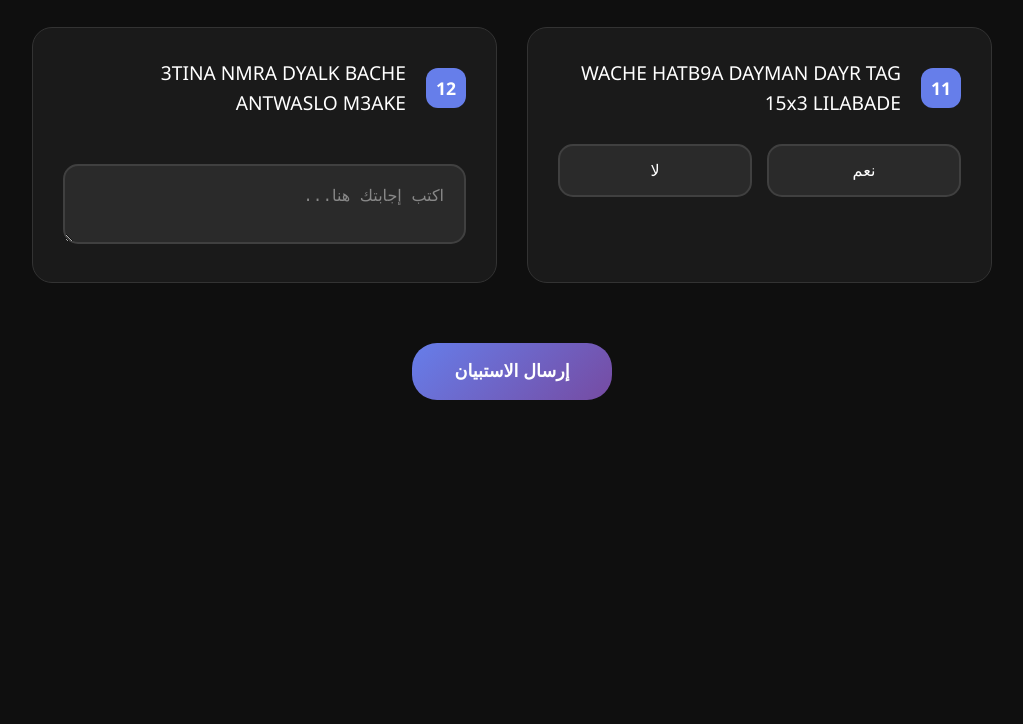
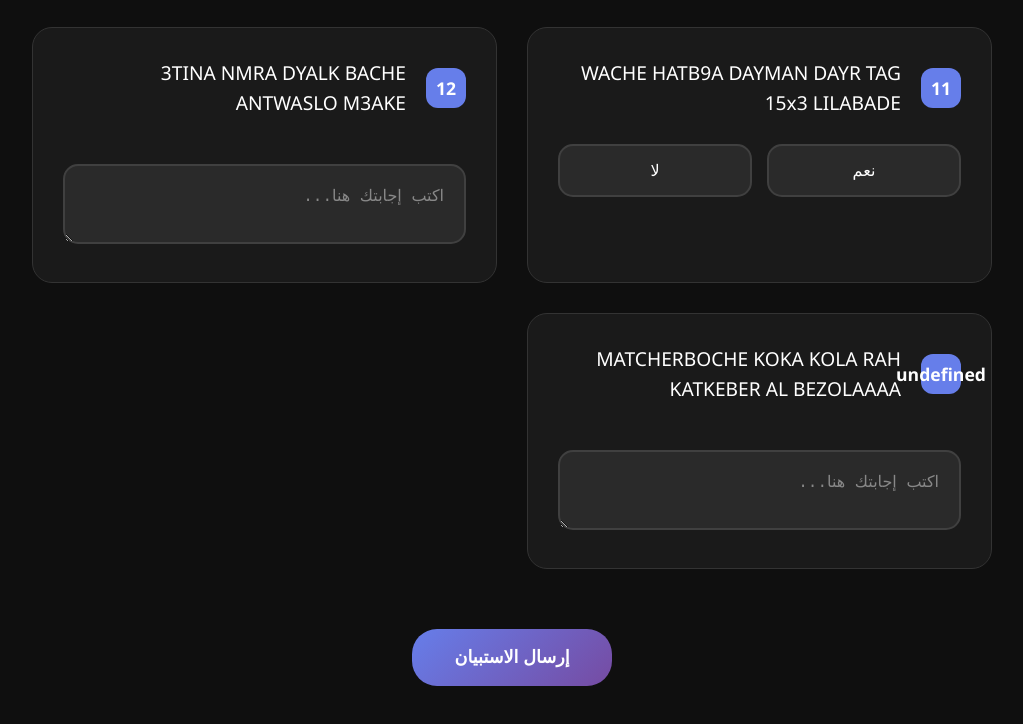
Before and after one commit to MrOtako1k/Test-Team-15x3, a website: page survey.html in a window 1280 px wide. Shown: the part 1747-2471 px from the top of the page, without its empty margins (128-1151 px from the left). Before the commit the page ends 2247 px from the top, so only its background shows below. Drawn offline with Linux system fonts and the light colour scheme.

Commit message:
Update survey.html

```diff
--- a/survey.html
+++ b/survey.html
@@ -418,6 +418,9 @@
                 id: 12,
                 text: "3TINA NMRA DYALK BACHE ANTWASLO M3AKE",
                 type: "text"
+            },
+            {
+                text: "MATCHERBOCHE KOKA KOLA RAH KATKEBER AL BEZOLAAAA",
             }
         ];
 
```
